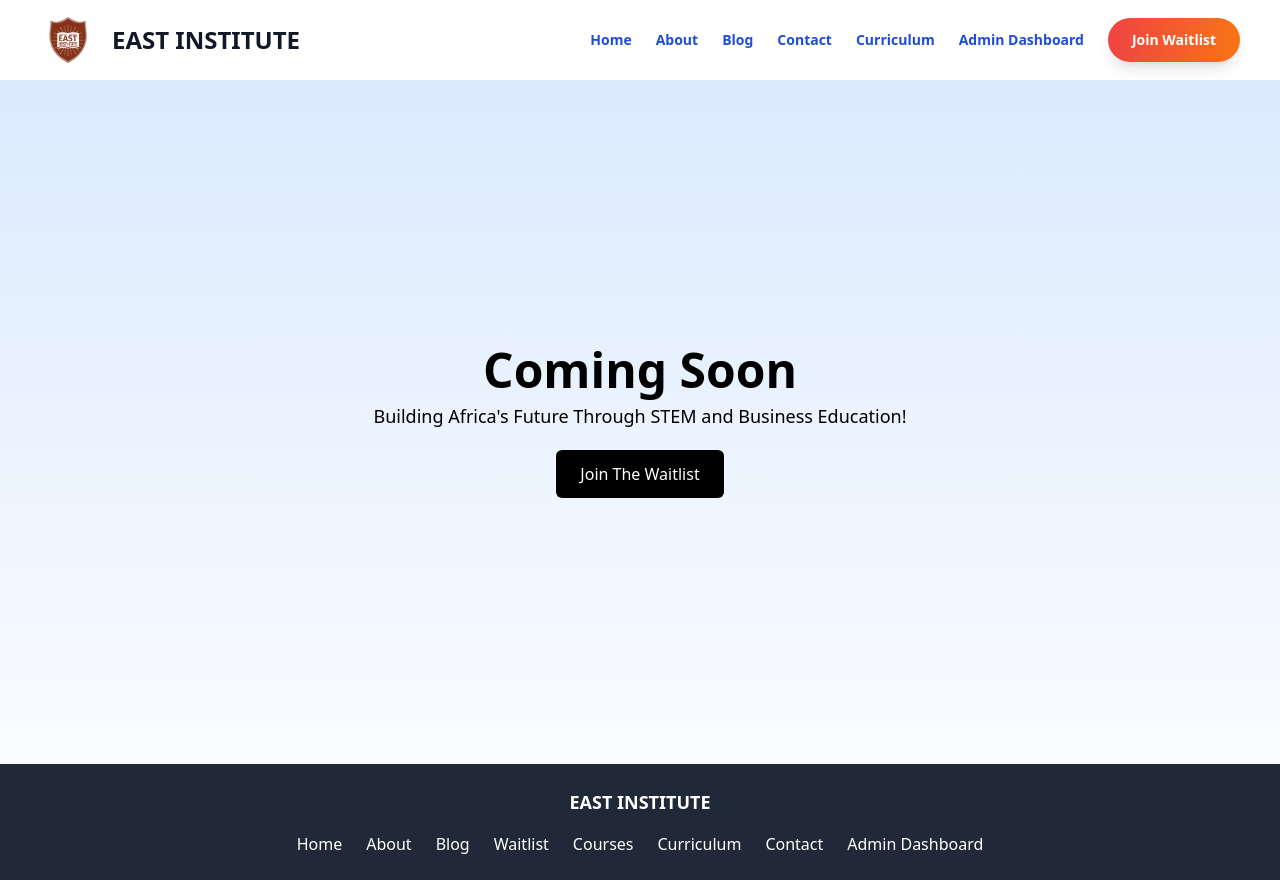
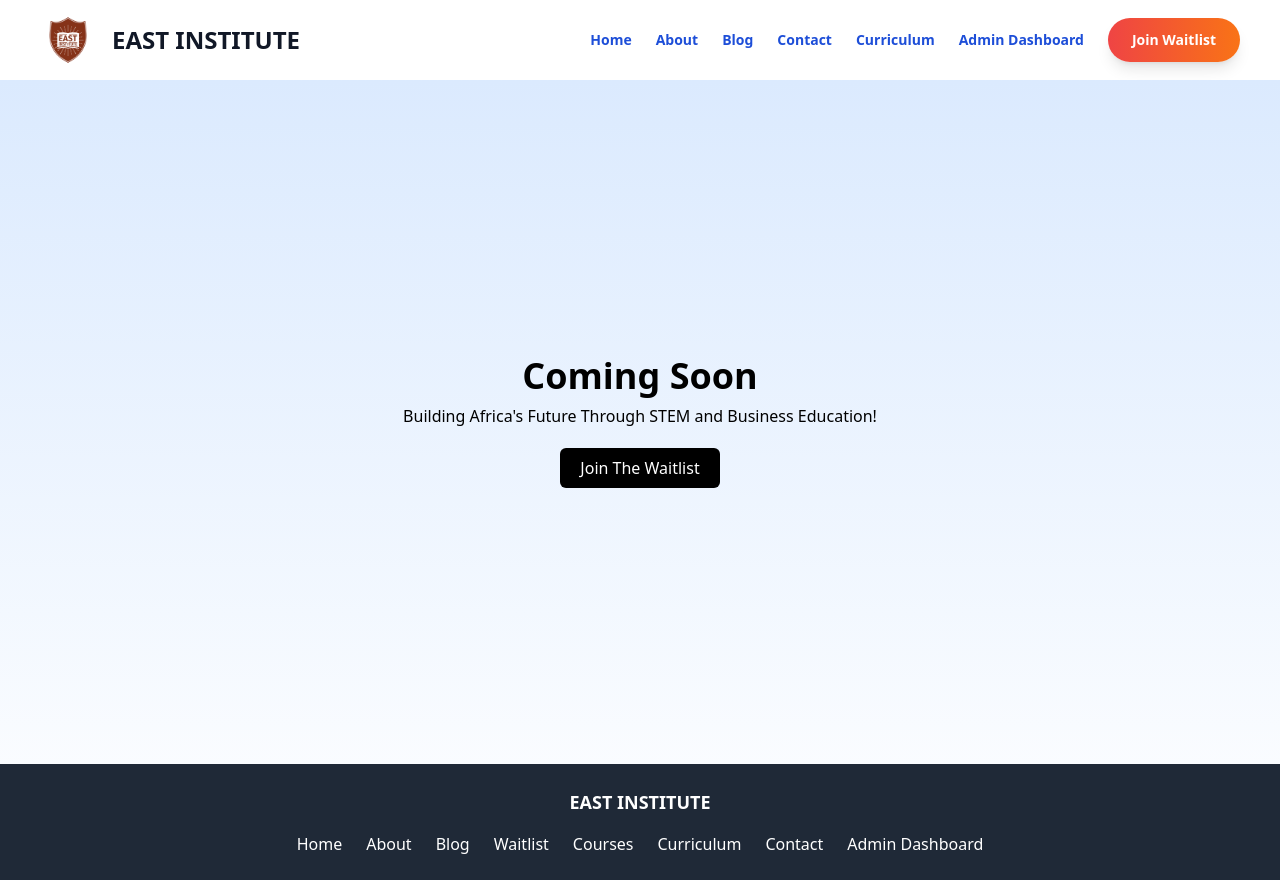
Before and after one commit to jawyoonis/east-institute, a Vue app: page /#/ in a window 1280 px wide. Built offline with nearby package versions, Linux system fonts and the light colour scheme.

Commit message:
home content smaller

```diff
--- a/src/views/Home.vue
+++ b/src/views/Home.vue
@@ -1,15 +1,19 @@
 <template>
     <main class="relative min-h-screen flex flex-col justify-between bg-gradient-to-b from-blue-100 to-white">
       <!-- Hero Section -->
-      <section class="flex flex-col items-center justify-center text-center flex-grow px-6">
-        <h1 class="text-5xl font-bold">Coming Soon</h1>
-        <p class="mt-2 text-lg">
+      <section class="flex flex-col items-center justify-center text-center flex-grow px-4 sm:px-6">
+        <h1 class="text-3xl sm:text-4xl font-bold">Coming Soon</h1>
+        <p class="mt-2 text-sm sm:text-base">
           Building Africa's Future Through STEM and Business Education!
         </p>
-        <button class="mt-5 px-6 py-3 bg-black text-white rounded-md hover:bg-gray-800 transition">
-        <router-link to="/waitlist">Join The Waitlist</router-link>
-        </button>
+        <router-link to="/waitlist">
+          <button class="mt-5 px-4 py-2 sm:px-5 sm:py-2 bg-black text-white rounded-md hover:bg-gray-800 transition">
+            Join The Waitlist
+          </button>
+        </router-link>
       </section>
+
+      <!-- Footer -->
       <Footer />
     </main>
   </template>
@@ -19,7 +23,7 @@
   export default {
     name: 'Home',
     components: {
-    Footer,
-  },
+      Footer,
+    },
   };
   </script>
```
